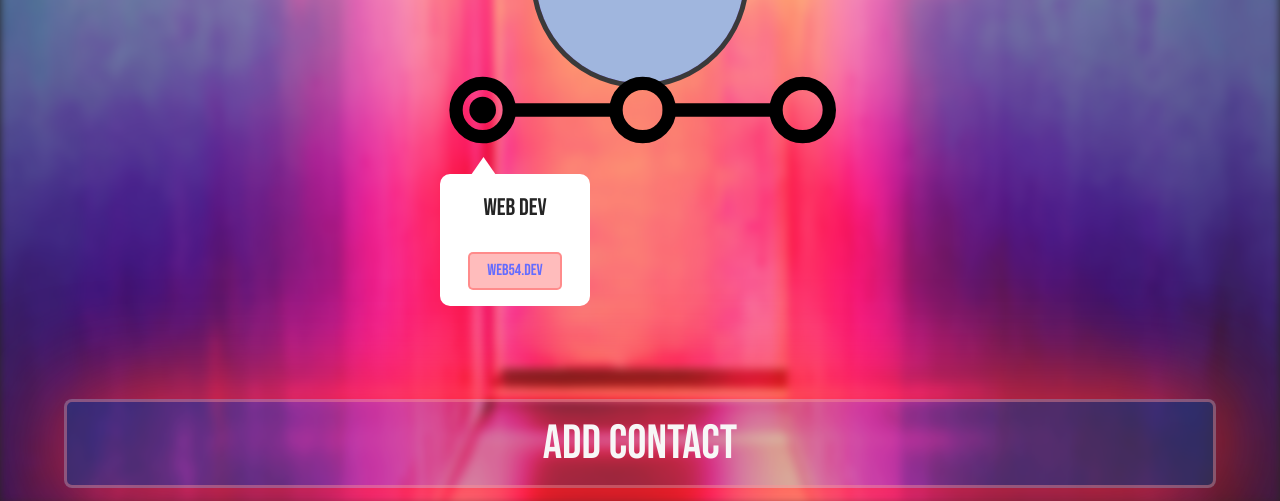
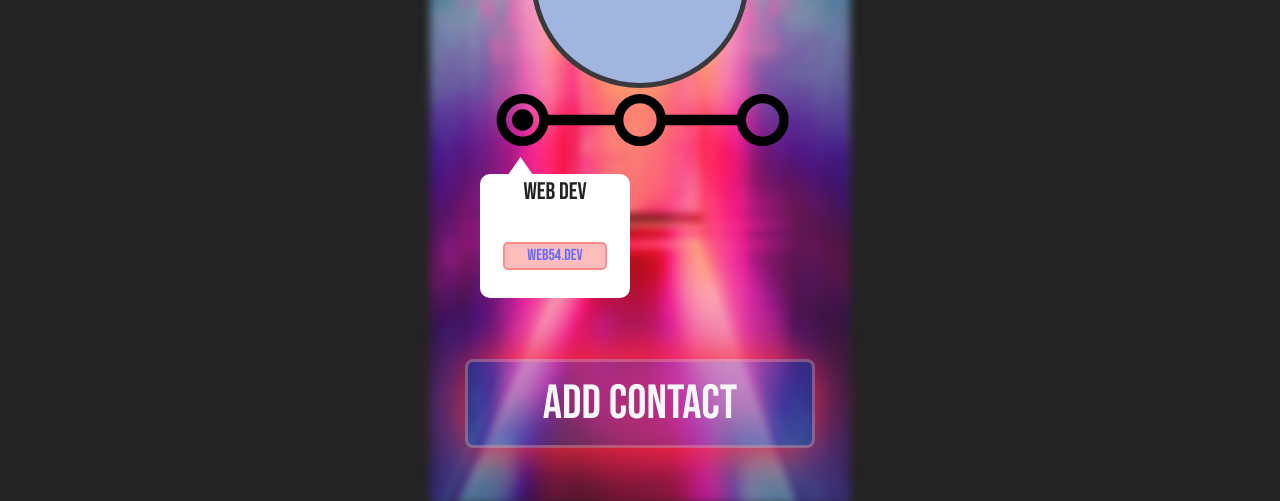
Before and after one commit to Atlessc/web54-network-ready, a React (Vite) app: page / in a window 1280 px wide. Shown: the part 296-797 px from the top of the page. Built offline with nearby package versions, Linux system fonts and the light colour scheme; no server answers; grey boxes are pictures that could not be loaded.

Commit message:
cleaned up the code to make the nodes smaller

```diff
--- a/src/App.css
+++ b/src/App.css
@@ -1,5 +1,5 @@
 #root {
-  max-width: 1280px;
+  max-width: 420px;
   margin: 0 auto;
   text-align: center;
   display: flex;
@@ -9,7 +9,8 @@
 }
 
 .App-container {
-  max-width: 500px;
+  position: relative;
+  max-width: 420px;
   z-index: 100;
   display: flex;
   height: 100vh;
@@ -61,19 +62,19 @@
 
 .CTA-Button {
   position: fixed;
-  bottom: 2%;
-  left: 0;
-  width: 100vw;
+  bottom: 7%;
+  width: 400px;
 }
 
 .App-container button {
   font-size: 3rem;
-  width: 90%;
+  min-width: 200px;
+  width: 350px;
   padding: 0.8rem;
   background-color: #00b7ff24;
   color: #f7f7f7;
   border: 0.2rem solid #ff939368;
-  box-shadow: 0 0 100px #ff3131;
+  box-shadow: 0 0 50px #ff3131;
 }
 
 .pfpimg {
@@ -104,7 +105,7 @@
   border-radius: 50%;
   background-color: rgba(165, 19, 19, 0.31);
   z-index: 20;
-  mix-blend-mode:exclusion;
+  mix-blend-mode: exclusion;
 }
 
 .node-animation {
@@ -115,13 +116,18 @@
   flex-direction: column;
   align-items: center;
   justify-content: center;
-  margin-top: -1.6rem;
   z-index: 200;
+  margin-top: -1rem;
+}
+
+.node-shape {
+  width: 100%;
+  height: auto;
 }
 
 .node {
   stroke: #000000;
-  stroke-width: 50;
+  stroke-width: 35;
   fill: transparent;
 }
 
@@ -131,7 +137,7 @@ circle {
 
 line {
   stroke: #000000;
-  stroke-width: 50;
+  stroke-width: 40;
 }
 
 .Active {
@@ -150,7 +156,7 @@ circle.Active {
   position: absolute;
   top: 70px;
   width: 400px;
-  margin-top: -70px;
+  margin-top: -80px;
   z-index: 200;
 }
 
@@ -178,17 +184,20 @@ circle.Active {
   flex-direction: column;
   align-items: center;
   justify-content: space-between;
-  padding: 1rem 0;
+  padding-bottom: 1.5rem;
   font-size: 1.5rem;
   color: #242424;
 }
 
+
 .box a {
   border: 2px solid rgba(255, 7, 7, 0.265);
   border-radius: 5px;
-  padding: 5px 1.1rem;
+  margin: 0.2rem 0;
   background-color: rgba(255, 7, 7, 0.265);
   font-size: 1rem;
+  width: 100px;
+
 }
 
 .link-stack {
--- a/src/App.jsx
+++ b/src/App.jsx
@@ -2,18 +2,21 @@ import { useEffect, useState } from 'react';
 import { saveAs } from 'file-saver';
 import './App.css';
 import BackgroungImg from './component/background.jsx';
-import { Link } from 'react-router-dom';
 
 function App() {
-  const node1 = "-550"
-  const node2 = "50"
-  const node3 = "650"
+  const node1 = "-400"
+  const node2 = "40"
+  const node3 = "500"
+
+  const [windowWidth, setWindowWidth] = useState(window.innerWidth);
+  const [windowHeight, setWindowHeight] = useState(window.innerHeight);
 
   const [vCardData, setVCardData] = useState('');
   const [activeNode, setActiveNode] = useState(node1);
   const [cardInfo, setCardInfo] = useState('Web Dev');
-  const [cardRelative2NodePosition, setCardRelative2NodePosition] = useState('0px');
-  const [triRelative2NodePosition, setTriRelative2NodePosition] = useState('-157px');
+
+  const [cardRelative2NodePosition, setCardRelative2NodePosition] = useState('40px');
+  const [triRelative2NodePosition, setTriRelative2NodePosition] = useState('-160px');
 
   useEffect(() => {
     fetch('/ContactInfo.vcf')
@@ -33,8 +36,8 @@ function App() {
 const setNodeto1 = () => {
   setActiveNode(node1)
   setCardInfo('Web Dev')
-  setCardRelative2NodePosition('0px')
-  setTriRelative2NodePosition('-157px')
+  setCardRelative2NodePosition('40px')
+  setTriRelative2NodePosition('-160px')
 }
 
 const setNodeto2 = () => {
@@ -47,7 +50,7 @@ const setNodeto2 = () => {
 const setNodeto3 = () => {
   setActiveNode(node3)
   setCardInfo('Music')
-  setCardRelative2NodePosition('250px')
+  setCardRelative2NodePosition('210px')
   setTriRelative2NodePosition('-87px')
 }
 
@@ -63,13 +66,13 @@ const setNodeto3 = () => {
         </div>
       </div>
       <div className="node-animation">
-          <svg height={80} width={400} viewBox='0 0 80 300' preserveAspectRatio="xMidYMid">
-            <circle className='Active' cx={activeNode} cy="150" r="50" />
-            <circle className='node 1' cx="-550" cy="150" r="100" onClick={setNodeto1}/>
-            <circle className='node 2' cx="50" cy="150" r="100" onClick={setNodeto2} />
-            <circle className='node 3'cx="650" cy="150" r="100" onClick={setNodeto3} />
-            <line x1="125" y1="150" x2="550" y2="150"/>
-            <line x1="-450" y1="150" x2="-50" y2="150"/>
+          <svg height={80} width={300} viewBox='0 0 80 300' preserveAspectRatio="xMidYMid">
+            <circle className='Active' cx={activeNode} cy="150" r="40" />
+            <circle className='node 1' cx="-400" cy="150" r="80" onClick={setNodeto1}/>
+            <circle className='node 2' cx="40" cy="150" r="80" onClick={setNodeto2} />
+            <circle className='node 3'cx="500" cy="150" r="80" onClick={setNodeto3} />
+            <line x1="130" y1="150" x2="425" y2="150"/>
+            <line x1="-315" y1="150" x2="-40" y2="150"/>
           </svg>
         <div className="card-container" style={{position: 'relative', left: `${cardRelative2NodePosition}`, transition:'left 650ms ease-in-out'}}>
           <svg width={25} height={25} style={{position: 'relative', left: `${triRelative2NodePosition}`, transition:'left 650ms ease-in-out'}}>
--- a/src/index.css
+++ b/src/index.css
@@ -15,6 +15,12 @@
   -webkit-font-smoothing: antialiased;
   -moz-osx-font-smoothing: grayscale;
   -webkit-text-size-adjust: 100%;
+  display: flex;
+  flex-direction: column;
+  align-items: center;
+  justify-content: center;
+  max-width: 420px;
+  margin: 0 auto;
 }
 
 a {
@@ -31,9 +37,9 @@ body {
   display: flex;
   align-items: center;
   justify-content: center;
-  min-width: 320px;
-  min-height: 100vh;
-
+  min-width: 300px;
+  max-width: 400px;
+  min-height: 100svh;
 }
 
 h1 {
@@ -50,4 +56,8 @@ button {
   font-family: inherit;
   cursor: pointer;
   transition: border-color 0.25s;
+  -webkit-transition: border-color 0.25s;
+  -moz-transition: border-color 0.25s;
+  -ms-transition: border-color 0.25s;
+  -o-transition: border-color 0.25s;
 }
--- a/src/styles/background.css
+++ b/src/styles/background.css
@@ -1,22 +1,24 @@
 .background {
-  min-width: 320px;
-  max-width: 100vw;
+  min-width: 300px;
+  max-width: 400px;
   display: flex;
   flex-direction: column;
   align-items: center;
   justify-content: center;
   overflow: hidden;
+
 }
 
 .background img {
   z-index: -100;
-  width: 100%;
-  height: 100svh;
+  width: 420px;
+  min-height: 100svh;
+  max-width: 100vh;
   object-fit: cover;
   position: fixed;
   overflow: hidden;
   top:0;
-  left:0;
+
   filter: blur(4px);
   -webkit-filter: blur(4px);
 }
```
Lines whose indentation alone changed are shown as unchanged.
